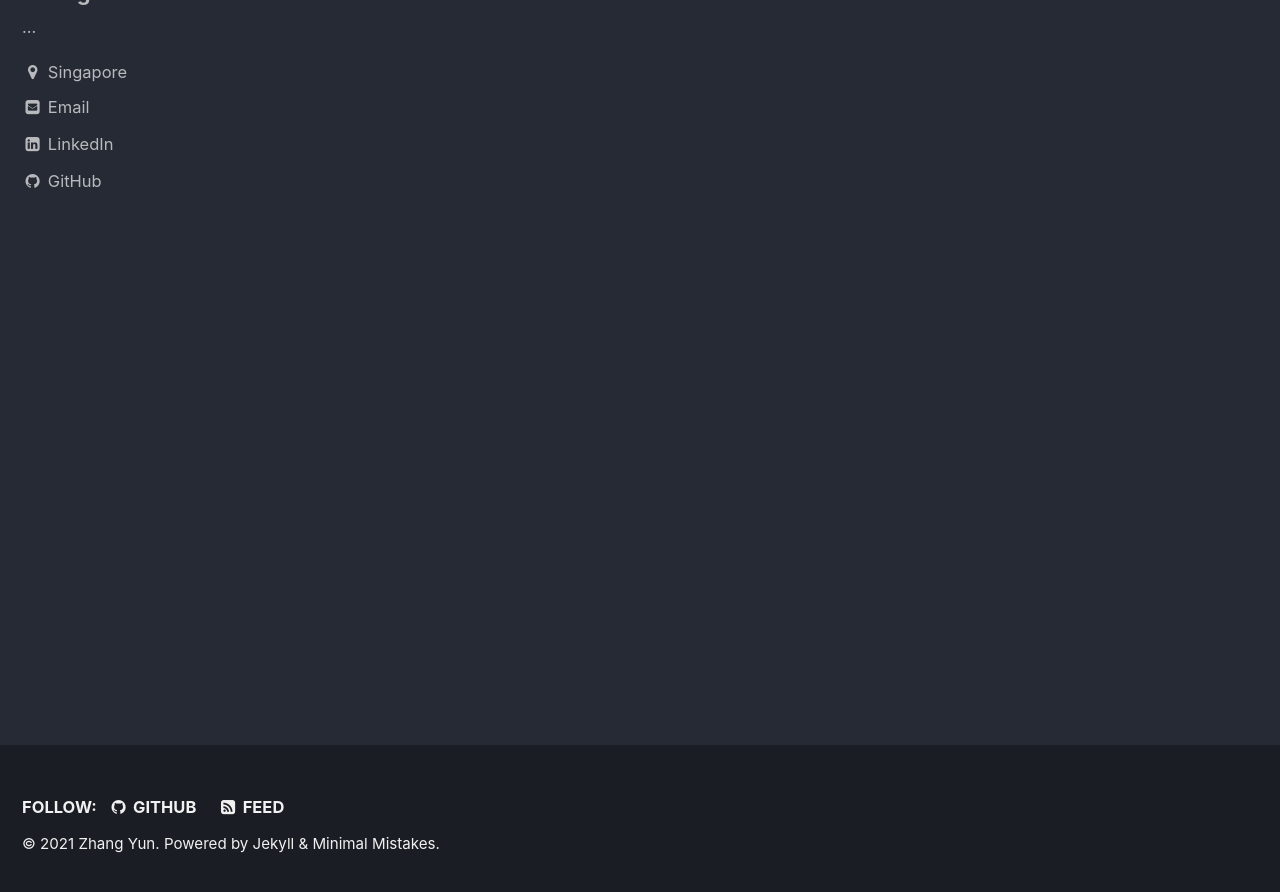
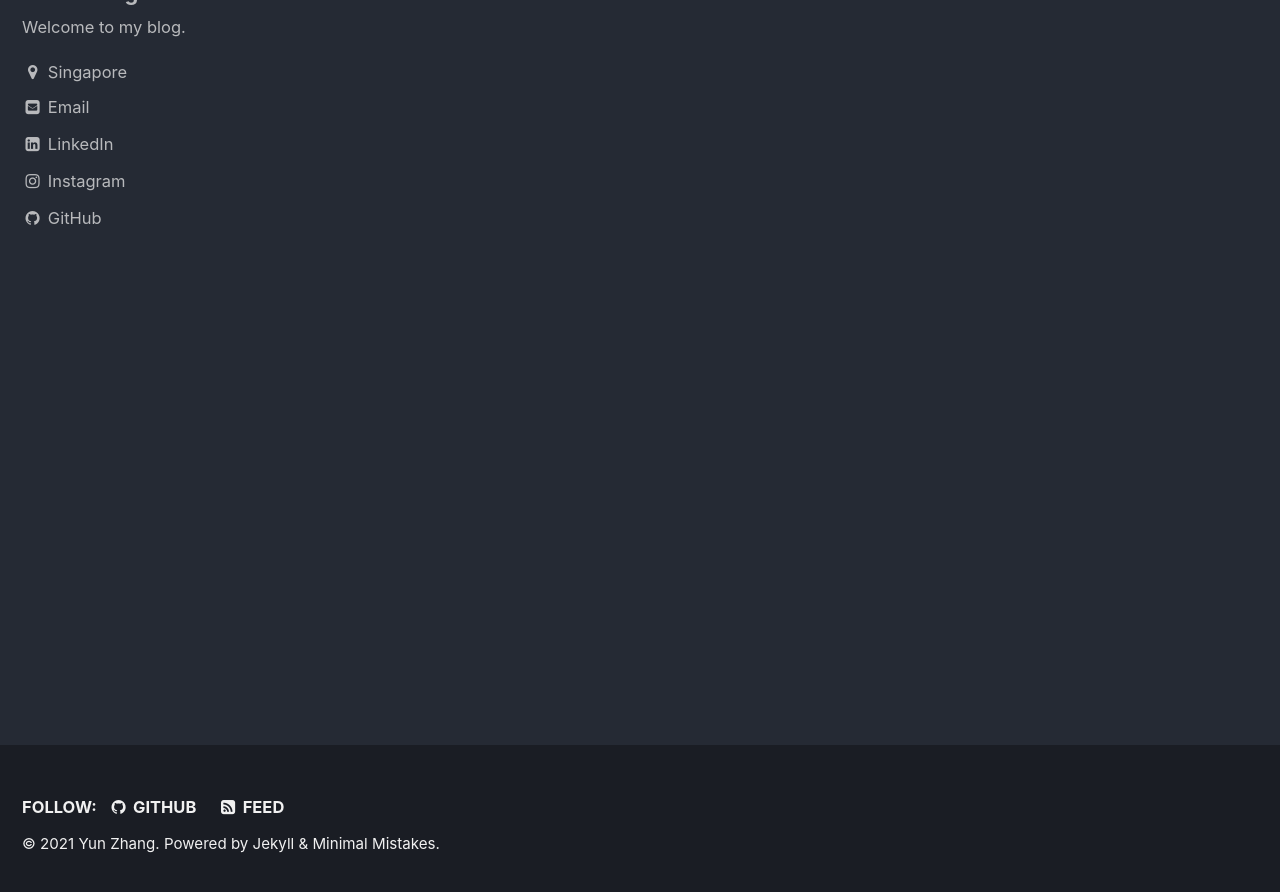
Before and after one commit to zyunsg/zyun, a Jekyll site: the page built from index.html, in a window 1280 px wide and 900 px high, scrolled down 253 px. Shown: the top 892 px of the window. Built offline with Jekyll 4.4.1, drawn with Linux system fonts in a browser that asks for light colours; the list of posts is cut into pages by our own code; some of the changed text lies outside the part shown.

Commit message:
update config

```diff
--- a/_config.yml
+++ b/_config.yml
@@ -9,10 +9,10 @@ minimal_mistakes_skin    : "dark" #"air", "aqua", "contrast", "dark", "dirt", "n
 
 # Site Settings
 locale                   : "en"
-title                    : "ZYUN"
+title                    : "YUN's Blog"
 title_separator          : "-"
-name                     : "Zhang Yun"
-description              : "..xx."
+name                     : "Yun Zhang"
+description              : "Welcome to my blog."
 url                      : "https://zyunsg.github.io" # the base hostname & protocol for your site e.g. "https://mmistakes.github.io"
 baseurl                  : "/zyun" # the subpath of your site, e.g. "/blog"
 repository               : "zyunsg/zyun"# GitHub username/repo-name e.g. "mmistakes/minimal-mistakes"
@@ -82,9 +82,9 @@ analytics:
 
 # Site Author
 author:
-  name             : "Zhang Yun"
+  name             : "Yun Zhang"
   avatar           : /assets/images/bio-photo.jpg # path of avatar image, e.g. "/assets/images/bio-photo.jpg"
-  bio              : "..."
+  bio              : "Welcome to my blog."
   location         : "Singapore"
   email            : "zyunsg@gmail.com"
   uri              :
@@ -98,7 +98,7 @@ author:
   gitlab           :
   google_plus      :
   keybase          :
-  instagram        :
+  instagram        : "/yun.alive"
   lastfm           :
   linkedin         : "yun-zhang-445375a2"# "john-doe-12345678" (the last part of your profile url, e.g. https://www.linkedin.com/in/john-doe-12345678)
   pinterest        :
@@ -111,6 +111,7 @@ author:
   weibo            :
   xing             :
   youtube          : # "https://youtube.com/c/MichaelRoseDesign"
+
 
 
 # Reading Files
```
